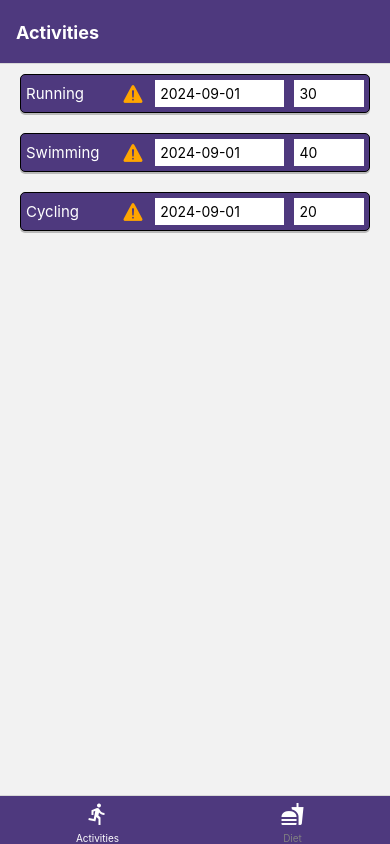
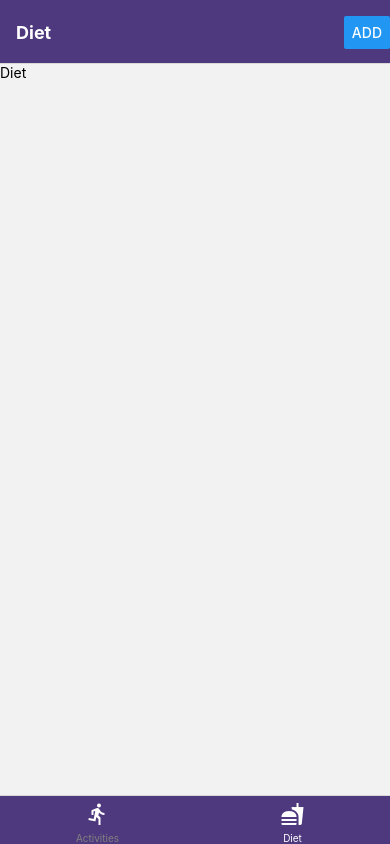
Before and after one commit to zc97/zecheng_mobile_-diet, a React Native app: screen /DietStack in a window 390 px wide. Built offline with nearby package versions, Linux system fonts and the light colour scheme.

Commit message:
restructed the navigator stack, added AddDiet and AddActivity screens

```diff
--- a/App.js
+++ b/App.js
@@ -5,19 +5,20 @@ import Activities from './screens/Activities';
 import Diet from './screens/Diet';
 import { createNativeStackNavigator } from '@react-navigation/native-stack';
 import AppBottomTab from './components/AppBottomTab';
+import AddActivity from './screens/AddActivity';
+import AppStyles from './styles/AppStyles';
 
 const Stack = createNativeStackNavigator();
 
 export default function App() {
   return (
     <NavigationContainer>
-      <Stack.Navigator>
-        <Stack.Screen
+        {/* <Stack.Screen
           name="AppBottomTab"
           component={AppBottomTab}
           options={{ headerShown: false }}
-        />
-      </Stack.Navigator>
+        /> */}
+        <AppBottomTab/>
     </NavigationContainer>
   );
 }
--- a/components/AppBottomTab.js
+++ b/components/AppBottomTab.js
@@ -5,10 +5,16 @@ import MaterialIcons from '@expo/vector-icons/MaterialIcons';
 import Activities from '../screens/Activities';
 import Diet from '../screens/Diet';
 import AppStyles from '../styles/AppStyles';
+import { createNativeStackNavigator } from '@react-navigation/native-stack';
+import AddActivity from '../screens/AddActivity';
+import AddDiet from '../screens/AddDiet';
+
 
 const Tab = createBottomTabNavigator();
+const Stack = createNativeStackNavigator();
 
-export default function AppBottomTab({}) {
+
+export default function AppBottomTab() {
   return (
     <Tab.Navigator
       screenOptions={{
@@ -17,18 +23,12 @@ export default function AppBottomTab({}) {
         },
         tabBarActiveTintColor: 'white',
         tabBarInactiveTintColor: 'gray',
-        headerStyle: {
-          backgroundColor: AppStyles.mainColor,
-        },
-        headerTintColor: 'white',
-        headerTitleStyle: {
-          fontWeight: 'bold',
-        }
+        headerShown: false,
       }}
     >
       <Tab.Screen
-        name="Activities"
-        component={Activities}
+        name="ActivityStack"
+        component={ActivityStack}
         options={{
           tabBarLabel: 'Activities',
           tabBarIcon: ({ color, size }) => (
@@ -37,8 +37,8 @@ export default function AppBottomTab({}) {
         }}
       />
       <Tab.Screen
-        name="Diet"
-        component={Diet}
+        name="DietStack"
+        component={DietStack}
         options={{
           tabBarLabel: 'Diet',
           tabBarIcon: ({ color, size }) => (
@@ -50,4 +50,65 @@ export default function AppBottomTab({}) {
   );
 }
 
-const styles = StyleSheet.create({})
+function ActivityStack() {
+  return (
+    <Stack.Navigator
+      screenOptions={{
+        headerStyle: {
+          backgroundColor: AppStyles.mainColor,
+        },
+        headerTintColor: 'white',
+        headerTitleStyle: {
+          fontWeight: 'bold',
+        },
+      }}
+    >
+      <Stack.Screen
+        name="Activities"
+        component={Activities}
+      />
+      <Stack.Screen
+        name="AddActivity"
+        component={AddActivity}
+      />
+    </Stack.Navigator>
+  );
+}
+
+function DietStack() {
+  return (
+    <Stack.Navigator
+      screenOptions={{
+        headerStyle: {
+          backgroundColor: AppStyles.mainColor,
+        },
+        headerTintColor: 'white',
+        headerTitleStyle: {
+          fontWeight: 'bold',
+        },
+      }}
+    >
+      <Stack.Screen
+        name="Diet"
+        component={Diet}
+      />
+      <Stack.Screen
+        name="AddDiet"
+        component={AddDiet}
+      />
+    </Stack.Navigator>
+  );
+}
+
+
+const styles = StyleSheet.create({
+  header: {
+    headerStyle: {
+      backgroundColor: AppStyles.mainColor,
+    },
+    headerTintColor: 'white',
+    headerTitleStyle: {
+      fontWeight: 'bold',
+    },
+  }
+})
--- a/screens/Activities.js
+++ b/screens/Activities.js
@@ -1,8 +1,24 @@
-import { StyleSheet, Text, View } from 'react-native'
-import React from 'react'
+import { Button, StyleSheet, Text, View } from 'react-native'
+import React, {useLayoutEffect} from 'react'
 import ItemList from '../components/ItemList'
 
-export default function Activities() {
+export default function Activities({ navigation }) {
+
+	useLayoutEffect(() => {
+		navigation.setOptions({
+			headerRight: () => {
+				return (
+					<Button
+						title='add'
+						onPress={() => {
+              navigation.navigate('AddActivity')
+						}}
+					/>
+				)
+			}
+		})
+	}, [navigation])
+
   return (
     <View styles={styles}>
       <ItemList/>
--- /dev/null
+++ b/screens/AddActivity.js
@@ -0,0 +1,12 @@
+import { StyleSheet, Text, View } from 'react-native'
+import React from 'react'
+
+export default function AddActivity() {
+  return (
+    <View>
+      <Text>AddActivity</Text>
+    </View>
+  )
+}
+
+const styles = StyleSheet.create({})
--- /dev/null
+++ b/screens/AddDiet.js
@@ -0,0 +1,12 @@
+import { StyleSheet, Text, View } from 'react-native'
+import React from 'react'
+
+export default function AddDiet() {
+	return (
+		<View>
+			<Text>AddDiet</Text>
+		</View>
+	)
+}
+
+const styles = StyleSheet.create({})
--- a/screens/Diet.js
+++ b/screens/Diet.js
@@ -1,7 +1,24 @@
-import { StyleSheet, Text, View } from 'react-native'
-import React from 'react'
+import { StyleSheet, Text, View, Button } from 'react-native'
+import React, {useLayoutEffect} from 'react'
 
-export default function Diet() {
+
+export default function Diet({ navigation }) {
+
+  useLayoutEffect(() => {
+		navigation.setOptions({
+			headerRight: () => {
+				return (
+					<Button
+						title='add'
+						onPress={() => {
+							navigation.navigate('AddDiet')
+						}}
+					/>
+				)
+			}
+		})
+	}, [navigation])
+
   return (
     <View>
       <Text>Diet</Text>
```
